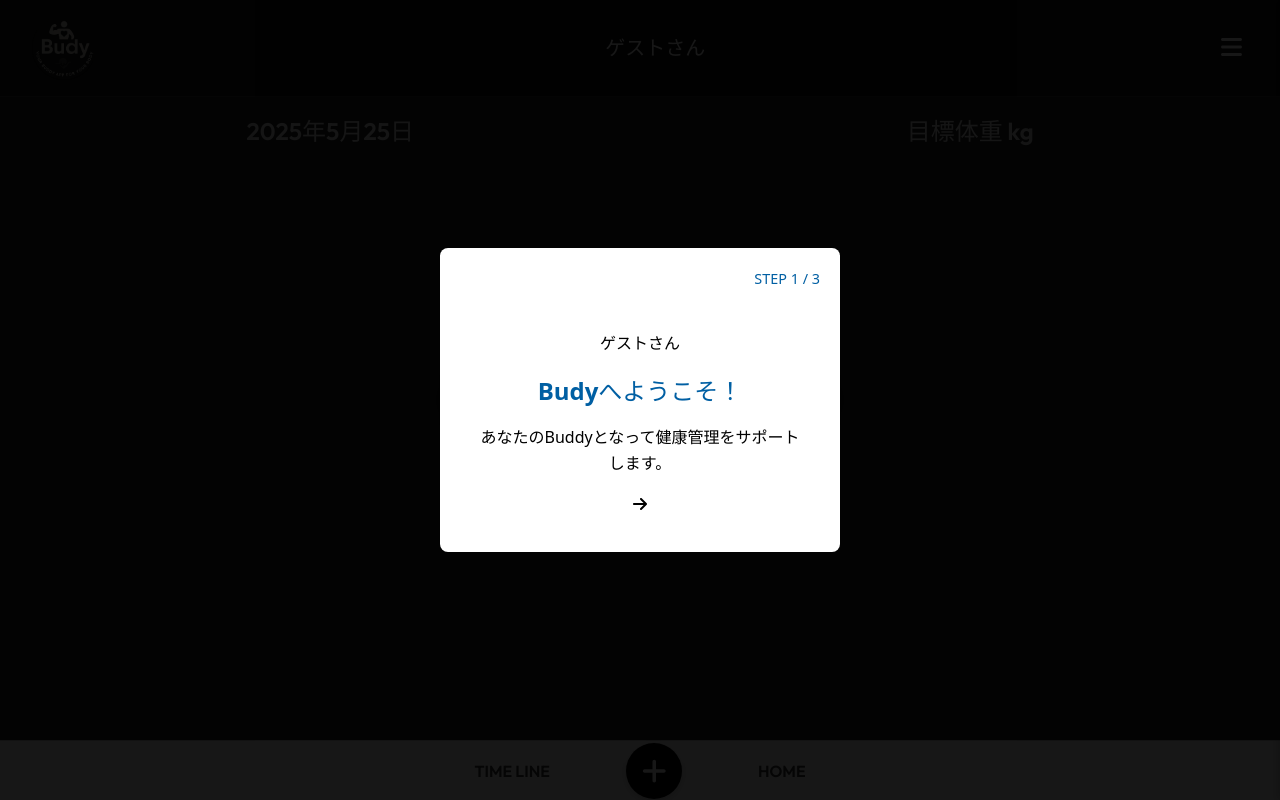
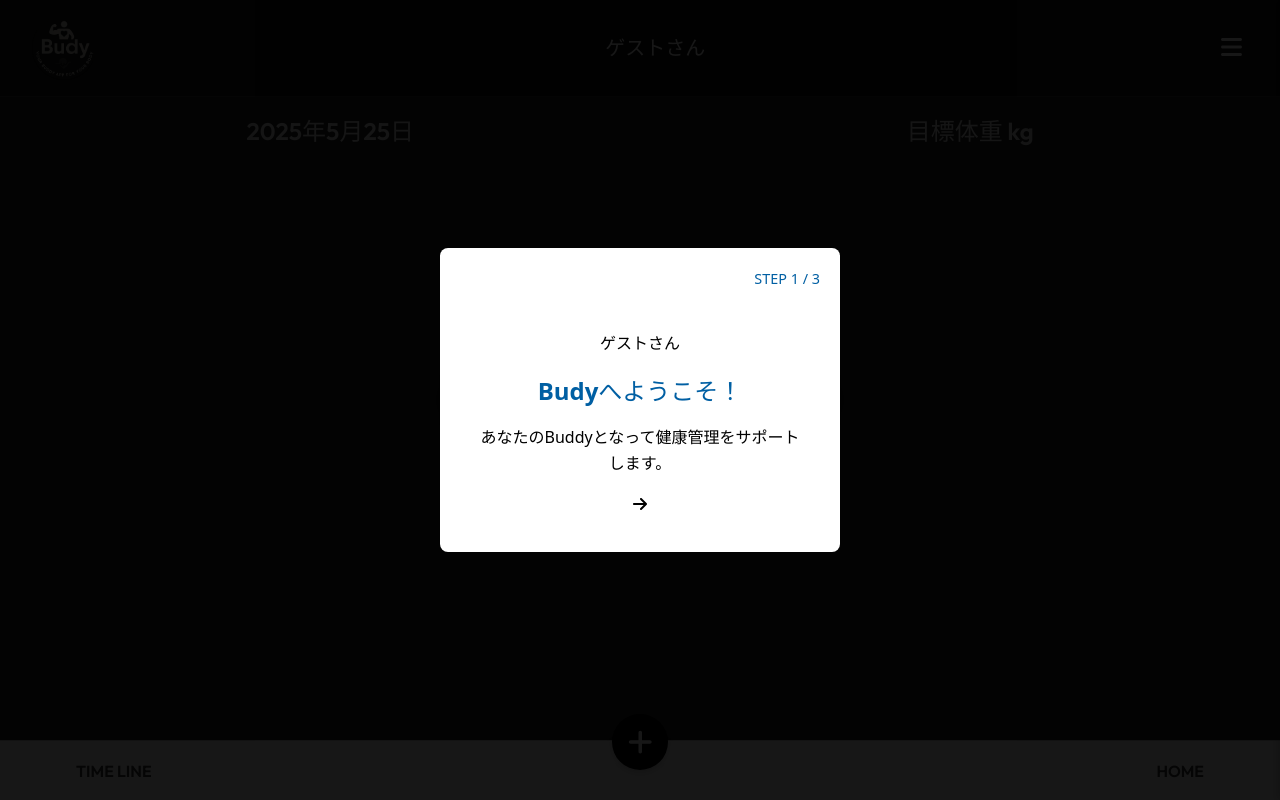
Before and after one commit to y2-world/budy-frontend, a React (Vite) app: page /mybudy in a window 1280 px wide. Built offline with nearby package versions, Linux system fonts and the light colour scheme.

Commit message:
Change footer css

```diff
--- a/src/styles/BottomNav.css
+++ b/src/styles/BottomNav.css
@@ -9,14 +9,13 @@
   box-shadow: 0 -2px 5px rgba(0, 0, 0, 0.1);
   z-index: 100;
   display: flex;
+  justify-content: space-between; /* 両端にボタンを配置 */
   align-items: center;
-  justify-content: center; /* 全体中央寄せ */
-  padding: 0 60px; /* 両端のボタン分のスペース */
+  padding: 0 60px;
   box-sizing: border-box;
-  gap: 60px; /* 左右のボタンと中央ボタンの間隔 */
 }
 
-/* 左右のボタンはflexの子でwidth固定し左右寄せ */
+/* タイムライン・ホームボタン */
 .nav-button {
   background: none;
   border: none;
@@ -34,18 +33,18 @@
 }
 
 .nav-button:hover {
-  color: gray;  /* 文字色だけグレーに */
-  background: none; /* 背景は変えない */
+  color: gray;
 }
 
-/* 左右ボタンの配置用に親nav内にそれぞれ左右寄せdivを追加するのも手ですが、 */
-/* flexのgapで間隔を空けるだけでもOK */
-
+/* +ボタンを中央下に浮かせる */
 .add-button {
+  position: absolute;
+  left: 50%;
+  bottom: 30px; /* bottom-navの上に浮かせる */
+  transform: translateX(-50%);
   background-color: #000;
   color: #fff;
   font-size: 28px;
-  font-weight: bold;
   border: none;
   border-radius: 50%;
   width: 56px;
@@ -55,8 +54,8 @@
   display: flex;
   justify-content: center;
   align-items: center;
-  flex-shrink: 0; /* 縮まらない */
   transition: background-color 0.3s ease;
+  z-index: 101;
 }
 
 .add-button:hover {
```
